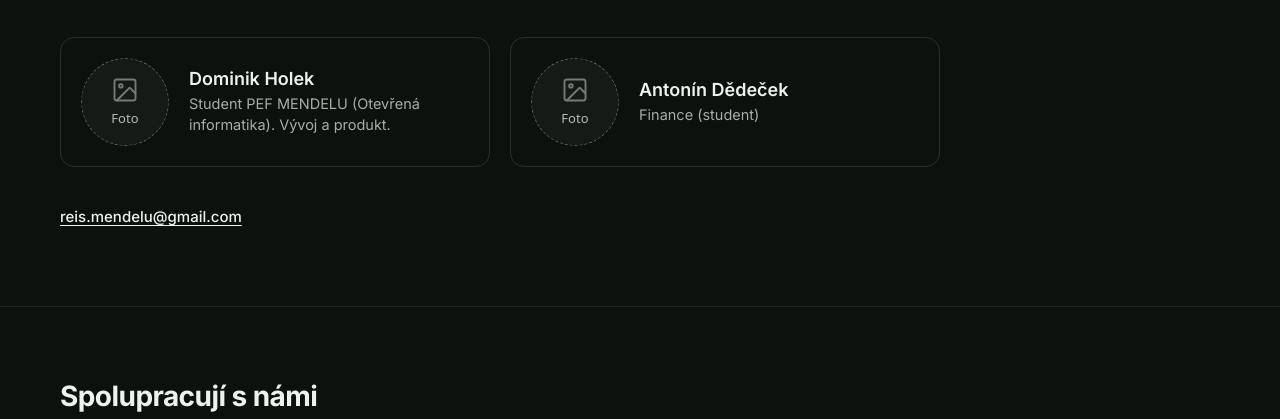
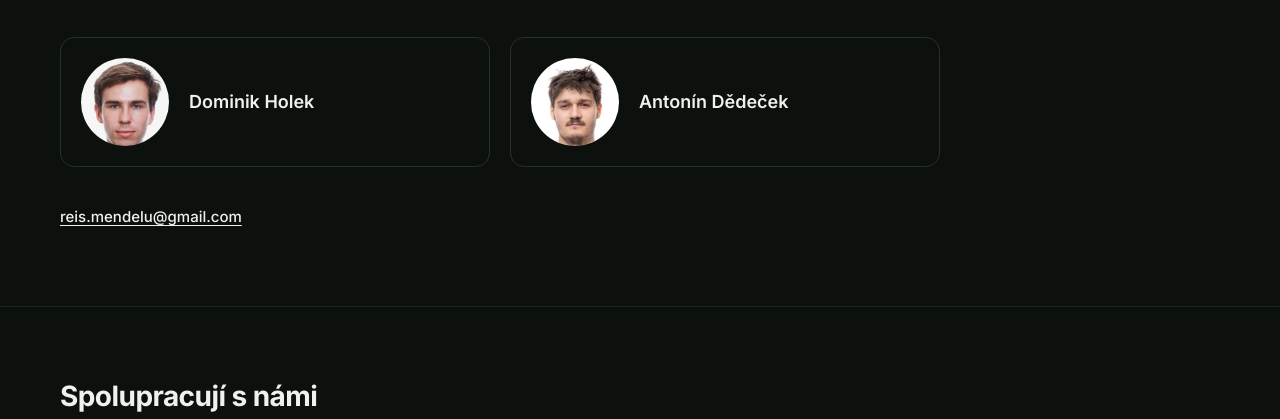
Before and after one commit to reis-mendelu/reis-page, a plain HTML site: page o-nas.html in a window 1280 px wide. Shown: the part 307-726 px from the top of the page. Drawn offline with Linux system fonts and the light colour scheme; no server answers.

Commit message:
O nás: names and UIS photos only
Co-Authored-By: Claude Opus 5.5 <noreply@anthropic.com>

```diff
--- a/o-nas.html
+++ b/o-nas.html
@@ -62,12 +62,12 @@ button:focus-visible,a:focus-visible,[role="button"]:focus-visible{outline:2px s
     </div>
     <div style="display:grid;grid-template-columns:repeat(auto-fit,minmax(min(100%,340px),1fr));gap:20px;max-width:880px">
       <div style="display:flex;align-items:center;gap:20px;padding:20px;border:1px solid var(--border);border-radius:14px">
-        <image-slot id="team-dominik" shape="circle" placeholder="Foto" style="width:88px;height:88px;flex-shrink:0"></image-slot>
-        <div style="display:flex;flex-direction:column;gap:4px;min-width:0"><span style="font-size:18px;font-weight:600">Dominik Holek</span><span style="font-size:14.5px;line-height:1.5;color:var(--text-3)">Student PEF MENDELU (Otevřená informatika). Vývoj a produkt.</span></div>
+        <img src="/assets/team/dominik-holek.webp" alt="Dominik Holek" width="88" height="88" style="width:88px;height:88px;flex-shrink:0;border-radius:50%;object-fit:cover;object-position:50% 20%;background:var(--surface-2)">
+        <div style="display:flex;flex-direction:column;gap:4px;min-width:0"><span style="font-size:18px;font-weight:600">Dominik Holek</span></div>
       </div>
       <div style="display:flex;align-items:center;gap:20px;padding:20px;border:1px solid var(--border);border-radius:14px">
-        <image-slot id="team-antonin" shape="circle" placeholder="Foto" style="width:88px;height:88px;flex-shrink:0"></image-slot>
-        <div style="display:flex;flex-direction:column;gap:4px;min-width:0"><span style="font-size:18px;font-weight:600">Antonín Dědeček</span><span style="font-size:14.5px;line-height:1.5;color:var(--text-3)">Finance (student)</span></div>
+        <img src="/assets/team/antonin-dedecek.webp" alt="Antonín Dědeček" width="88" height="88" style="width:88px;height:88px;flex-shrink:0;border-radius:50%;object-fit:cover;object-position:50% 20%;background:var(--surface-2)">
+        <div style="display:flex;flex-direction:column;gap:4px;min-width:0"><span style="font-size:18px;font-weight:600">Antonín Dědeček</span></div>
       </div>
     </div>
     <p style="margin:0;display:flex;align-items:center;gap:8px 20px;flex-wrap:wrap;font-size:15px;color:var(--text-3)">
--- a/sitemap.xml
+++ b/sitemap.xml
@@ -38,7 +38,7 @@
   </url>
   <url>
     <loc>https://reisapp.cz/bezpecnost</loc>
-    <lastmod>2026-11-20</lastmod>
+    <lastmod>2026-11-27</lastmod>
   </url>
   <url>
     <loc>https://reisapp.cz/soukromi</loc>
```
Also changed, not shown: assets/team/antonin-dedecek.webp (added), assets/team/dominik-holek.webp (added).
